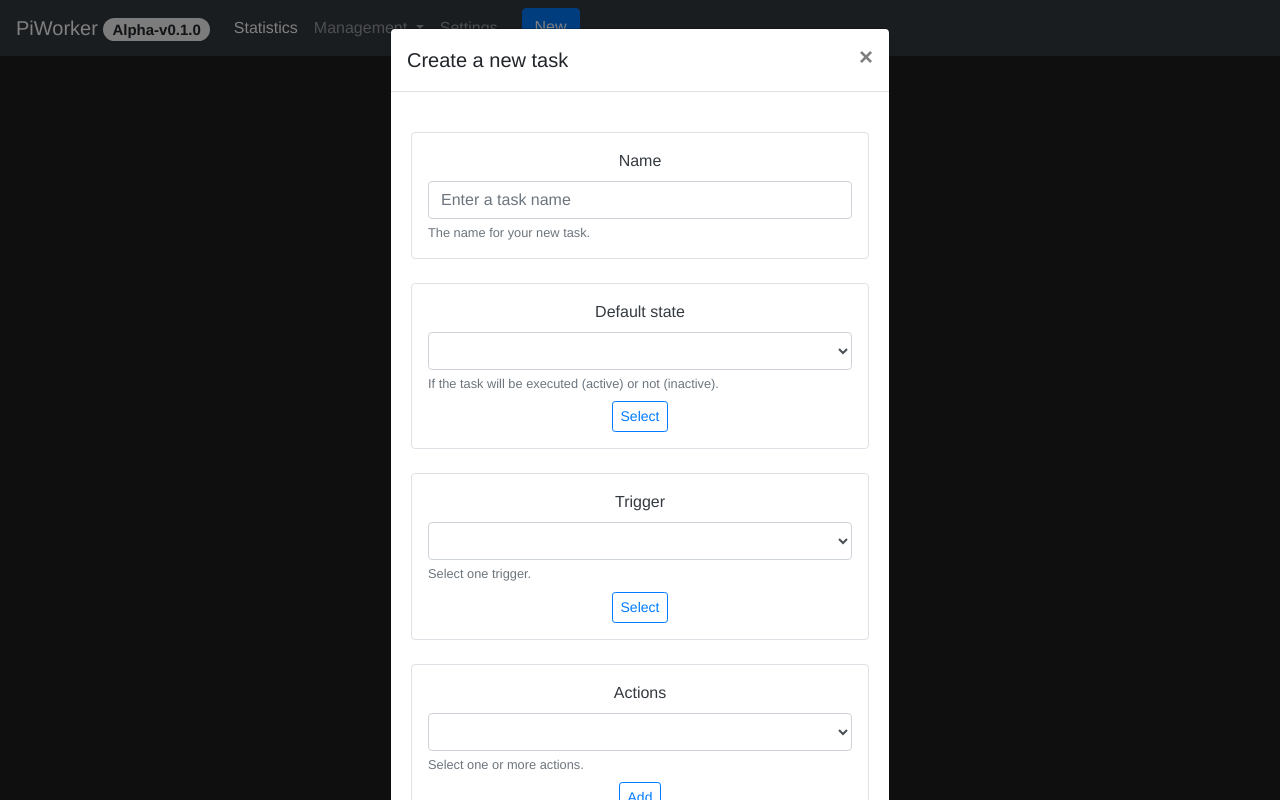
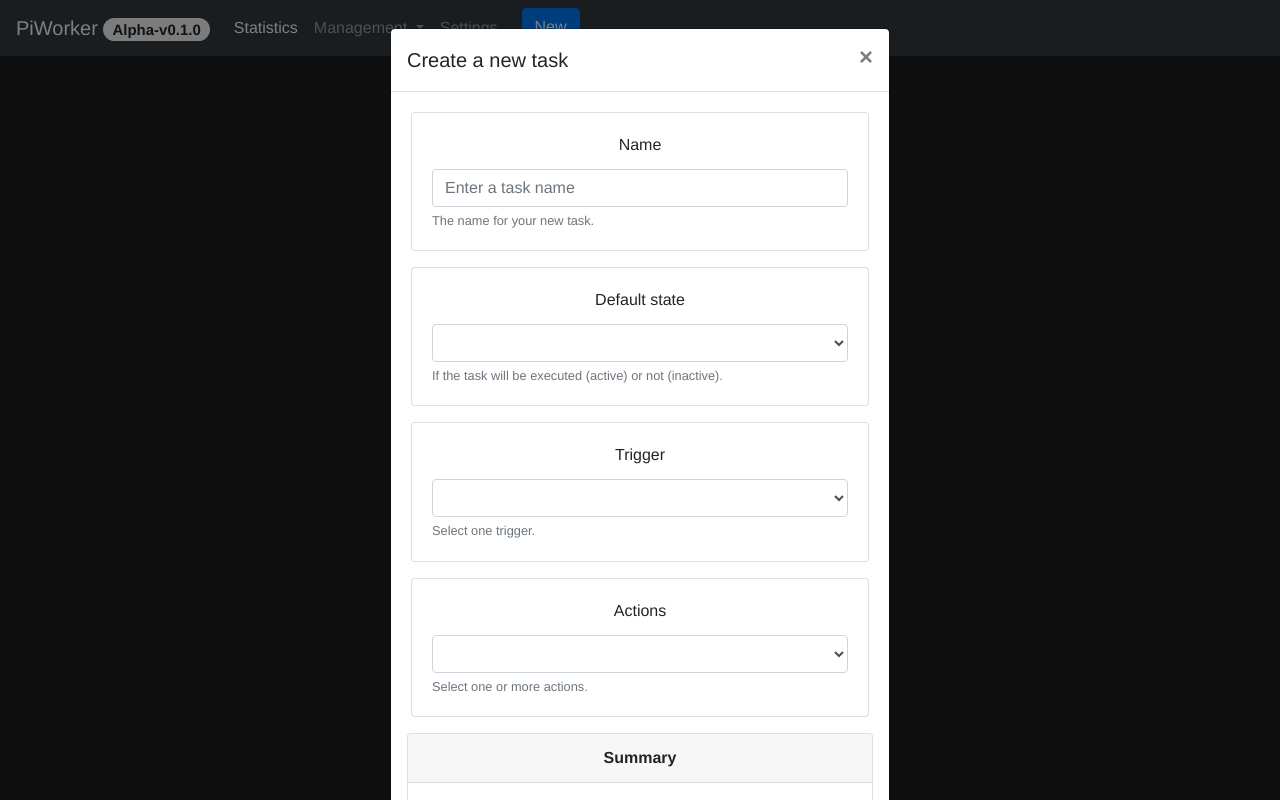
Before and after one commit to Pegasus8/piworker, a Vue app in the folder webui/frontend/: page / in a window 1280 px wide. Both pictures are taken after a click on the button "New". Built offline with nearby package versions, Linux system fonts and the light colour scheme; what vue-uuid would draw is missing.

Commit message:
Usage of card component from bootstrap

```diff
--- a/webui/frontend/src/components/newtask-dialog/components/FormGroupContainer.vue
+++ b/webui/frontend/src/components/newtask-dialog/components/FormGroupContainer.vue
@@ -1,9 +1,13 @@
 <template>
-  <div class="form-group rounded border p-3 my-4">
-    <label :for="topElementID" class="text-dark">{{ containerTitle }}</label>
-    <slot name="top"></slot>
+  <div class="form-group card p-0">
+    <div class="card-body">
+      <label :for="topElementID" class="card-title">{{ containerTitle }}</label>
+      <slot name="top"/>
       <small :id='topElementID + "-description"' class="form-text text-muted text-left">{{ containerDescription }}</small>
-    <slot name="bottom"></slot>
+    </div>
+    <div v-if="withFooter" class="card-footer">
+      <slot name="bottom"/>
+    </div>
   </div>
 </template>
 
@@ -24,6 +28,16 @@ export default {
         type: String,
         required: true,
         default: ''
+      },
+      withFooter: {
+        type: Boolean,
+        required: false,
+        default: false
+      }
+    },
+    data() {
+      return {
+        hasBottomSlot: false
       }
     }
 }
```
Lines whose indentation alone changed are shown as unchanged.
